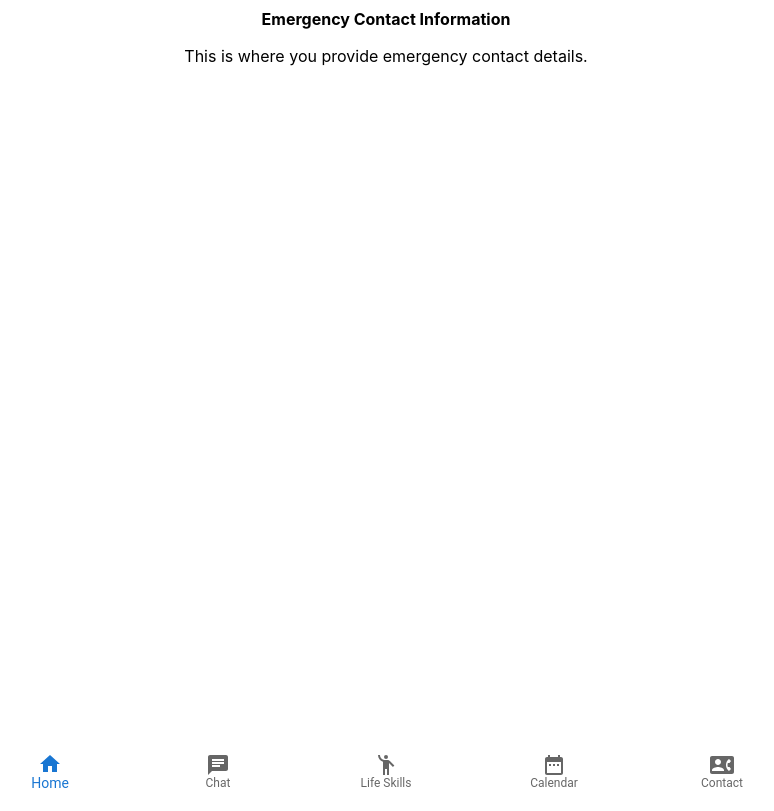
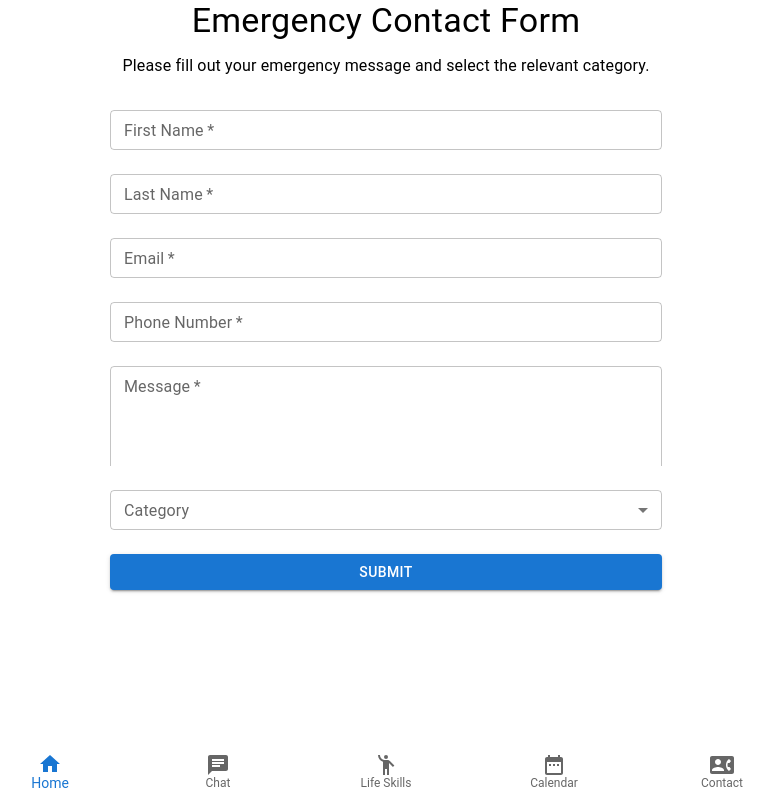
Before and after one commit to cfgtexas24/Team-12, a React (Create React App) app in the folder mobile-web-app/: page /emergency in a window 1280 px wide. Shown: the whole page, without its empty margins (254-1028 px from the left). Built offline with nearby package versions, Linux system fonts and the light colour scheme.

Commit message:
done with landing page

```diff
--- a/mobile-web-app/src/pages/EmergencyContact.js
+++ b/mobile-web-app/src/pages/EmergencyContact.js
@@ -1,11 +1,185 @@
-import React from 'react';
+import React, { useState } from 'react';
+import { useNavigate } from 'react-router-dom';
+import { TextField, Button, Select, MenuItem, InputLabel, FormControl, Container, Typography } from '@mui/material';
+import '../styles/App.css';
 
 const EmergencyContact = () => {
+  const [formData, setFormData] = useState({
+    first_name: '',
+    last_name: '',
+    email: '',
+    phone: '',
+    message: '',
+    category: '',
+    otherCategory: '',
+  });
+
+  const [errors, setErrors] = useState({
+    phone: '',
+  });
+
+  const navigate = useNavigate();
+
+  const handleChange = (event) => {
+    const { name, value } = event.target;
+
+    if (name === 'phone') {
+      const phoneRegex = /^\(?([0-9]{3})\)?[-.●]?([0-9]{3})[-.●]?([0-9]{4})$/;
+      if (!phoneRegex.test(value)) {
+        setErrors((prevErrors) => ({ ...prevErrors, phone: 'Invalid phone number' }));
+      } else {
+        setErrors((prevErrors) => ({ ...prevErrors, phone: '' }));
+      }
+    }
+
+    setFormData({
+      ...formData,
+      [name]: value,
+    });
+  };
+
+  const handleSubmit = (event) => {
+    event.preventDefault();
+    if (!errors.phone) {
+      console.log(formData);
+      // Navigate to confirmation page
+      navigate('/confirmation');
+    } else {
+      alert('Please fix the errors before submitting');
+    }
+  };
+
   return (
-    <div>
-      <h1>Emergency Contact Information</h1>
-      <p>This is where you provide emergency contact details.</p>
-    </div>
+    <Container
+      maxWidth="sm"
+      className="primary-background"
+    >
+      <Typography variant="h4" gutterBottom>
+        Emergency Contact Form
+      </Typography>
+      <Typography variant="body1" paragraph>
+        Please fill out your emergency message and select the relevant category.
+      </Typography>
+
+      <form onSubmit={handleSubmit}>
+        {/* First Name Input */}
+        <TextField
+          label="First Name"
+          name="first_name"
+          value={formData.first_name}
+          onChange={handleChange}
+          fullWidth
+          margin="normal"
+          variant="outlined"
+          required
+          size="small"
+        />
+
+        {/* Last Name Input */}
+        <TextField
+          label="Last Name"
+          name="last_name"
+          value={formData.last_name}
+          onChange={handleChange}
+          fullWidth
+          margin="normal"
+          variant="outlined"
+          required
+          size="small"
+        />
+
+        {/* Email Input */}
+        <TextField
+          label="Email"
+          name="email"
+          value={formData.email}
+          onChange={handleChange}
+          fullWidth
+          margin="normal"
+          variant="outlined"
+          required
+          size="small"
+        />
+
+        {/* Phone Number Input */}
+        <TextField
+          label="Phone Number"
+          name="phone"
+          value={formData.phone}
+          onChange={handleChange}
+          fullWidth
+          margin="normal"
+          variant="outlined"
+          required
+          size="small"
+          error={!!errors.phone} // Show error if there's an error
+          helperText={errors.phone && errors.phone} // Display error message
+        />
+
+        {/* Message Input */}
+        <TextField
+          label="Message"
+          name="message"
+          value={formData.message}
+          onChange={handleChange}
+          fullWidth
+          margin="normal"
+          variant="outlined"
+          required
+          multiline
+          rows={3}
+          size="small"
+          sx={{
+            maxHeight: '100px',
+            overflow: 'auto',
+          }}
+        />
+
+        {/* Category dropdown */}
+        <FormControl fullWidth margin="normal" variant="outlined" size="small">
+          <InputLabel id="category-label">Category</InputLabel>
+          <Select
+            labelId="category-label"
+            name="category"
+            value={formData.category}
+            onChange={handleChange}
+            label="Category"
+            required
+          >
+            <MenuItem value="housing">Housing</MenuItem>
+            <MenuItem value="food">Food</MenuItem>
+            <MenuItem value="unaccompanied_minor">Unaccompanied Minor</MenuItem>
+            <MenuItem value="assault">Assault</MenuItem>
+            <MenuItem value="other">Other</MenuItem>
+          </Select>
+        </FormControl>
+
+        {/* if other selected, they can input text */}
+        {formData.category === 'other' && (
+          <TextField
+            label="Please specify"
+            name="otherCategory"
+            value={formData.otherCategory}
+            onChange={handleChange}
+            fullWidth
+            margin="normal"
+            variant="outlined"
+            required
+            size="small"
+          />
+        )}
+
+        <Button
+          type="submit"
+          variant="contained"
+          color="primary"
+          fullWidth
+          sx={{ mt: 2 }}
+        >
+          Submit
+        </Button>
+      </form>
+    </Container>
   );
 };
 
--- a/mobile-web-app/src/styles/App.css
+++ b/mobile-web-app/src/styles/App.css
@@ -105,3 +105,8 @@
   :target {
     scroll-margin-block: 5ex;
   }
+
+  .header {
+    color: (--color-primary);
+
+  }
```
